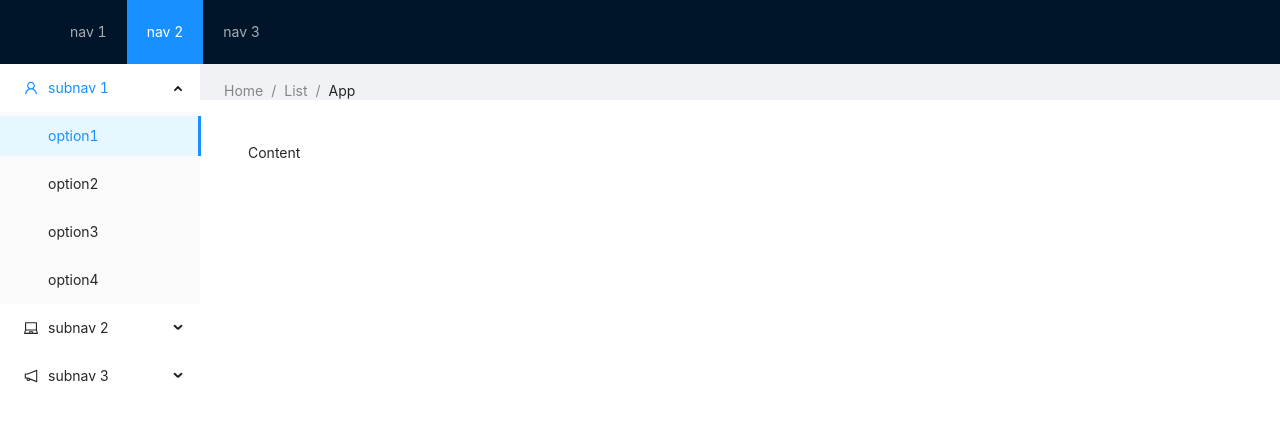
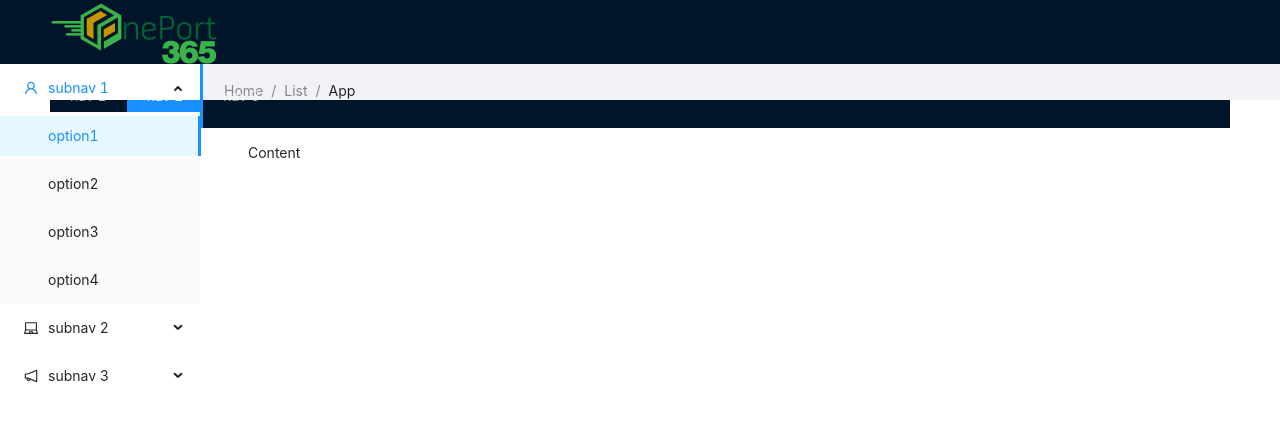
Before and after one commit to siccoo/freight-system, a React (Create React App) app: page / in a window 1280 px wide. Shown: the top 422 px of the page. Built offline with nearby package versions, Linux system fonts and the light colour scheme.

Commit message:
updates on the Layout components

```diff
--- a/src/App.tsx
+++ b/src/App.tsx
@@ -1,6 +1,6 @@
 import 'antd/dist/antd.css';
 import './App.css';
-import LayoutBuilder from "./components/layout/LayoutBuilder"
+import LayoutBuilder from "./components/layout"
 
 function App() {
   return (
--- a/src/components/layout/LayoutBuilder.tsx
+++ b/src/components/layout/index.tsx
@@ -2,6 +2,8 @@ import { LaptopOutlined, NotificationOutlined, UserOutlined } from '@ant-design/
 import type { MenuProps } from 'antd';
 import { Breadcrumb, Layout, Menu } from 'antd';
 import React from 'react';
+
+import OnePortLogo from "../../assets/oneportLogo.png";
 
 const { Header, Content, Sider } = Layout;
 
@@ -33,7 +35,9 @@ const items2: MenuProps['items'] = [UserOutlined, LaptopOutlined, NotificationOu
 const LayoutBuilder: React.FC = () => (
   <Layout style={{ height: 100 }}>
     <Header className="header">
-      <div className="logo" />
+      <div className="logo">
+      <img src={OnePortLogo} alt="oneportLogo" />
+      </div>
       <Menu theme="dark" mode="horizontal" defaultSelectedKeys={['2']} items={items1} />
     </Header>
     <Layout>
```
Also changed, not shown: src/assets/oneportLogo.png (added), src/components/layout/index.css (renamed from src/components/layout/layoutbuilder.css).
